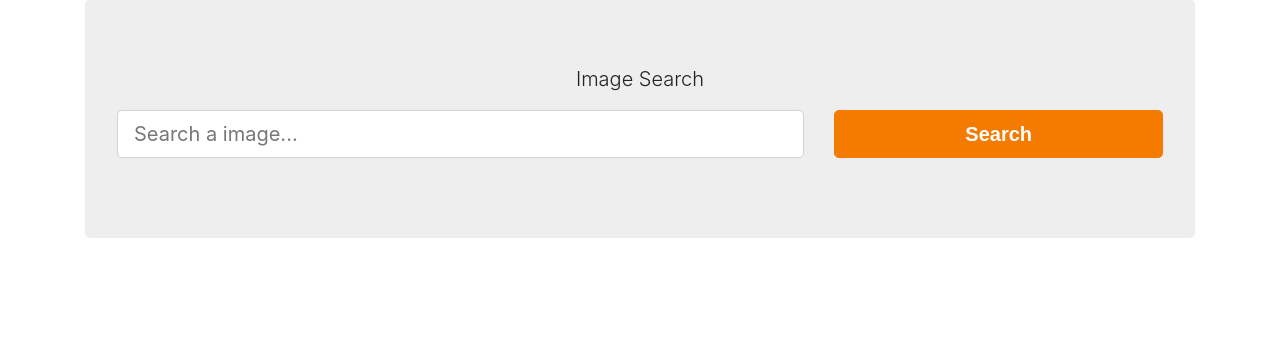
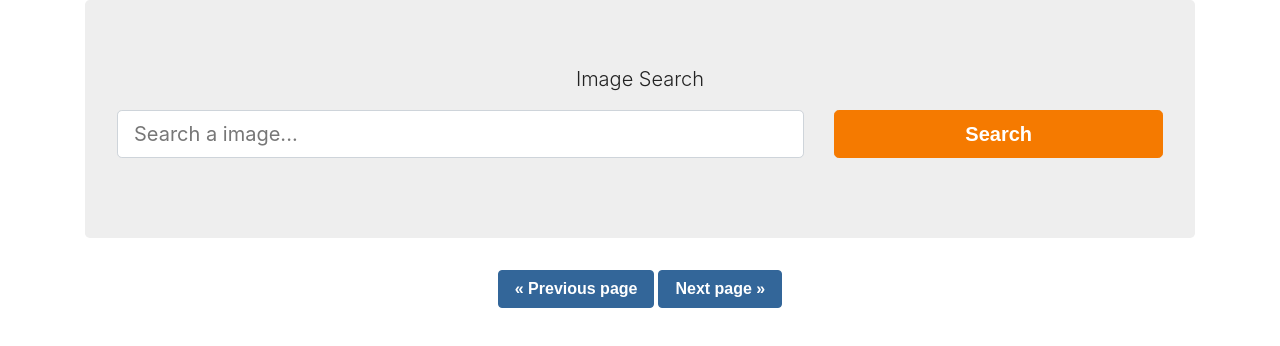
Before and after one commit to JnDiego/image-search-app, a React (Create React App) app: page / in a window 1280 px wide. Shown: the top 346 px of the page. Built offline with nearby package versions, Linux system fonts and the light colour scheme; a web font is replaced by a local one.

Commit message:
Se crean states y lógica de paginación

```diff
--- a/src/App.js
+++ b/src/App.js
@@ -7,6 +7,10 @@ function App() {
   const [search, setSearch] = useState('');
   //State de imagenes desde la API
   const [images, setImages] = useState([]);
+  // State de página actual
+  const [actualpage, setActualPage] = useState(1);
+  // State de total paginas
+  const [totalpages, setTotalPages] = useState(1);
 
   useEffect(() => {
     if (search === '') return;
@@ -19,9 +23,25 @@ function App() {
       const result = await response.json();
 
       setImages(result.hits);
+      // Calcular el total de paginas
+      const calculateTotalPages = Math.ceil(result.totalHits / imagesByPage);
+      setTotalPages(calculateTotalPages);
     };
     fetchAPI();
   }, [search]);
+
+  // Definir página anterior
+  const previousPage = () => {
+    const newActualPage = actualpage - 1;
+    if (newActualPage === 0) return;
+    setActualPage(newActualPage);
+  };
+  // Definir página siguiente
+  const nextPage = () => {
+    const newActualPage = actualpage + 1;
+    if (newActualPage > totalpages) return;
+    setActualPage(newActualPage);
+  };
   return (
     <div className="container">
       <div className="jumbotron">
@@ -30,6 +50,12 @@ function App() {
       </div>
       <div className="row justify-content-center">
         <ImageList images={images} />
+        <button type="button" className="btn btn-info mr-1" onClick={previousPage}>
+          &laquo; Previous page
+        </button>
+        <button type="button" className="btn btn-info" onClick={nextPage}>
+          Next page &raquo;
+        </button>
       </div>
     </div>
   );
```
